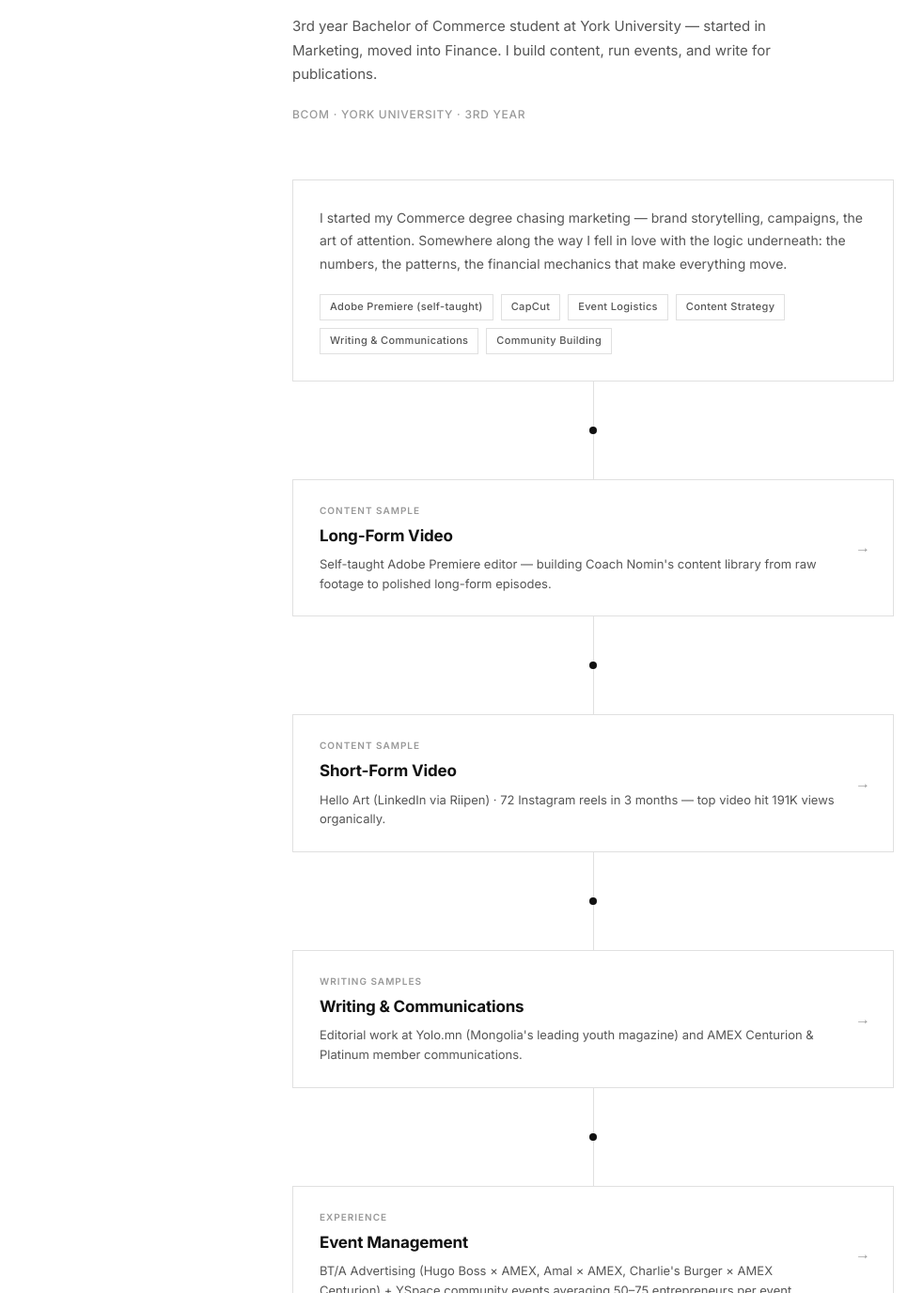
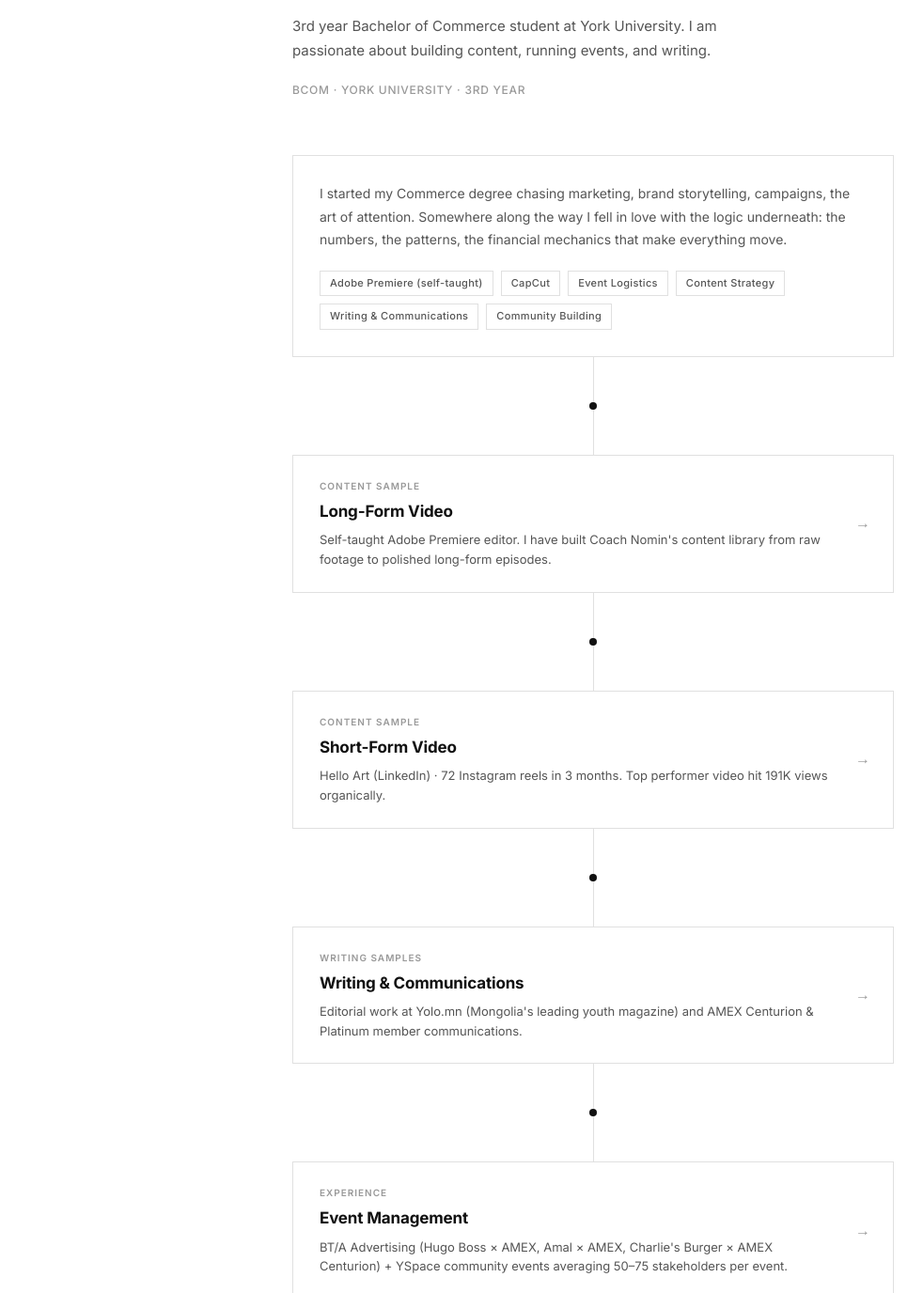
Before and after one commit to bellakhurel-arch/bella-portfolio, a plain HTML site: page index.html in a window 1280 px wide. Shown: the part 224-1600 px from the top of the page at 94% size, without its empty margins (9-991 px from the left). Drawn offline with Linux system fonts and the light colour scheme.

Commit message:
Update bio and content descriptions in index.html

```diff
--- a/index.html
+++ b/index.html
@@ -672,12 +672,12 @@
   <div class="hero">
     <p class="label">Growth & Ops Intern Application · Ripple Ventures</p>
     <h1>Bella Khurelbaatar</h1>
-    <p class="bio">3rd year Bachelor of Commerce student at York University — started in Marketing, moved into Finance. I build content, run events, and write for publications.</p>
+    <p class="bio">3rd year Bachelor of Commerce student at York University. I am passionate about building content, running events, and writing.</p>
     <p class="meta">BCom · York University · 3rd Year</p>
   </div>
 
   <div class="about-block">
-    <p>I started my Commerce degree chasing marketing — brand storytelling, campaigns, the art of attention. Somewhere along the way I fell in love with the logic underneath: the numbers, the patterns, the financial mechanics that make everything move.</p>
+    <p>I started my Commerce degree chasing marketing, brand storytelling, campaigns, the art of attention. Somewhere along the way I fell in love with the logic underneath: the numbers, the patterns, the financial mechanics that make everything move.</p>
     <div class="skills">
       <span class="skill">Adobe Premiere (self-taught)</span>
       <span class="skill">CapCut</span>
@@ -695,7 +695,7 @@
   <div class="t-card" onclick="showSection('longform')">
     <div class="t-label">Content Sample</div>
     <h2>Long-Form Video</h2>
-    <p>Self-taught Adobe Premiere editor — building Coach Nomin's content library from raw footage to polished long-form episodes.</p>
+    <p>Self-taught Adobe Premiere editor. I have built Coach Nomin's content library from raw footage to polished long-form episodes.</p>
     <span class="arrow">→</span>
   </div>
 
@@ -706,7 +706,7 @@
   <div class="t-card" onclick="showSection('shortform')">
     <div class="t-label">Content Sample</div>
     <h2>Short-Form Video</h2>
-    <p>Hello Art (LinkedIn via Riipen) · 72 Instagram reels in 3 months — top video hit 191K views organically.</p>
+    <p>Hello Art (LinkedIn) · 72 Instagram reels in 3 months. Top performer video hit 191K views organically.</p>
     <span class="arrow">→</span>
   </div>
 
@@ -728,7 +728,7 @@
   <div class="t-card" onclick="showSection('events')">
     <div class="t-label">Experience</div>
     <h2>Event Management</h2>
-    <p>BT/A Advertising (Hugo Boss × AMEX, Amal × AMEX, Charlie's Burger × AMEX Centurion) + YSpace community events averaging 50–75 entrepreneurs per event.</p>
+    <p>BT/A Advertising (Hugo Boss × AMEX, Amal × AMEX, Charlie's Burger × AMEX Centurion) + YSpace community events averaging 50–75 stakeholders per event.</p>
     <span class="arrow">→</span>
   </div>
 
@@ -824,14 +824,14 @@
     <div class="label">Content Sample</div>
     <h1>Short-Form Video</h1>
   </div>
-  <p class="section-intro">Two categories of short-form content — each built for a different platform and audience.</p>
+  <p class="section-intro">The videos have taken for rotating gallery as an informative advertisement for their LinkedIn account.  </p>
 
   <div class="sf-grid">
     <div class="video-item">
       <iframe style="aspect-ratio:9/16;" src="https://www.youtube.com/embed/6RpDbvPc_hQ" allowfullscreen></iframe>
       <div class="v-info">
         <div class="v-tag">Hello Art · LinkedIn · Riipen Program</div>
-        <div class="v-title">Roserock Place</div>
+        <div class="v-title">BGO</div>
       </div>
     </div>
     <div class="video-item">
@@ -845,7 +845,7 @@
       <iframe style="aspect-ratio:9/16;" src="https://www.youtube.com/embed/9ucq7zDse_0" allowfullscreen></iframe>
       <div class="v-info">
         <div class="v-tag">Hello Art · LinkedIn · Riipen Program</div>
-        <div class="v-title">Short Form</div>
+        <div class="v-title">Roserock Place</div>
       </div>
     </div>
   </div>
@@ -1018,7 +1018,7 @@
     <div class="label">Academic</div>
     <h1>University Transcript</h1>
   </div>
-  <p class="section-intro">York University · Bachelor of Commerce · 3rd Year standing.</p>
+  <p class="section-intro">3.6/4 GPA</p>
 
   <div class="highlight-grid">
     <div class="highlight-item">
```
